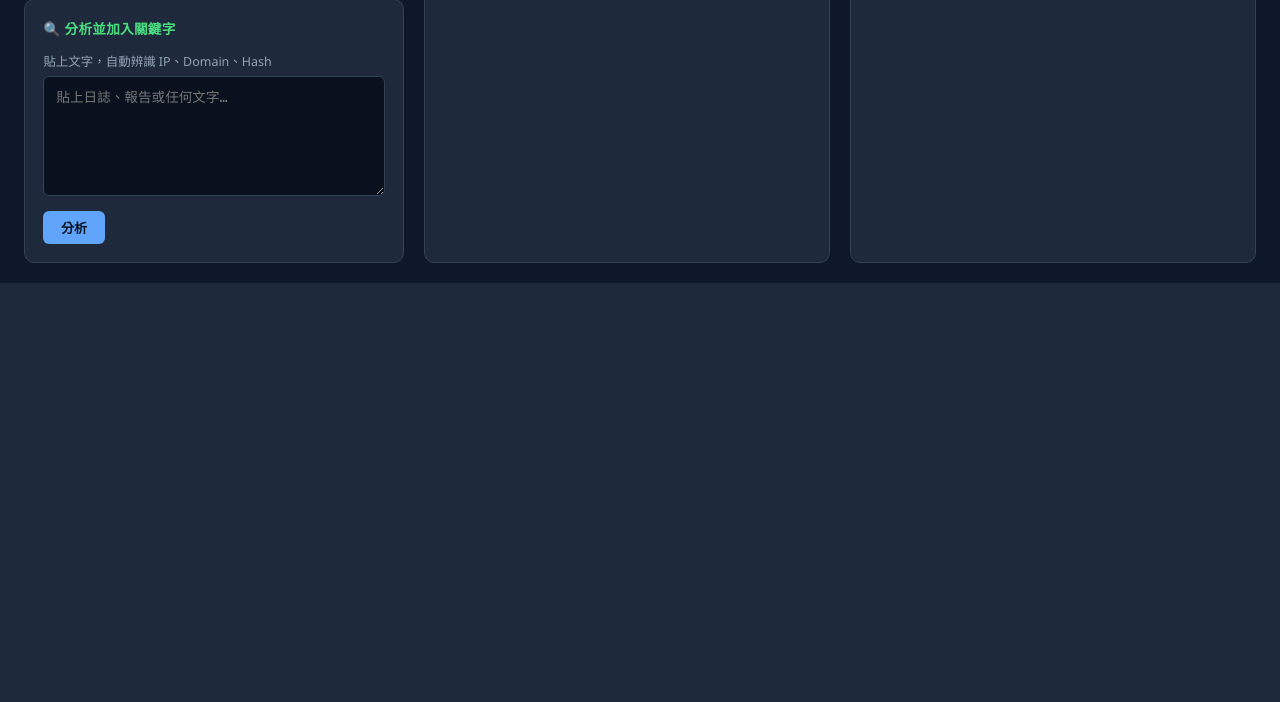
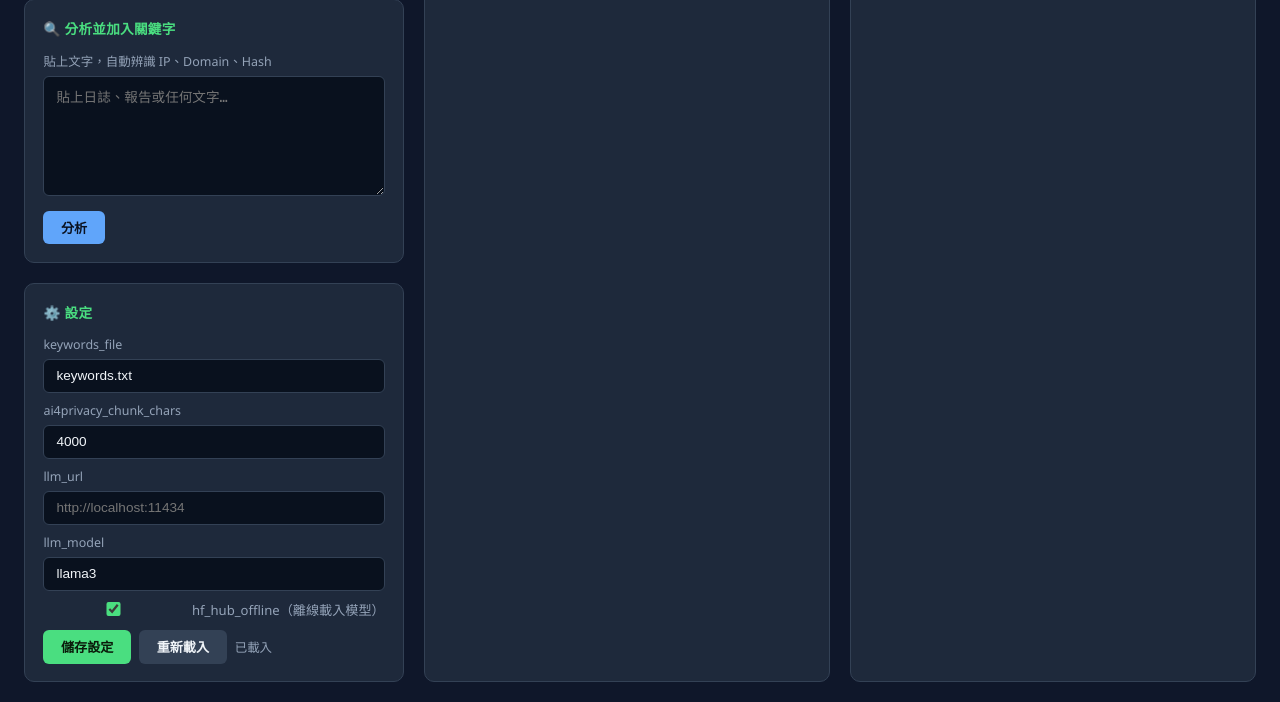
Before and after one commit to jason3e7/kw-filter, a FastAPI app: page / in a window 1280 px wide. Shown: the part 1212-1914 px from the top of the page. Before the commit the page ends 1495 px from the top, so only its background shows below. Run offline with FastAPI, Linux system fonts and the light colour scheme; data that the repository does not hold is empty.

Commit message:
feat: replace env vars with config.json; add /config endpoint and settings UI
- mcp/server/config.json: all settings in one place (keywords_file,
  hf_hub_offline, ai4privacy_chunk_chars, llm_url, llm_model)
- server.py: _load_config() reads config.json on startup, falls back to
  defaults and writes the file if missing; _save_config() persists changes;
  GET /config and PUT /config endpoints; /config added to IP blacklist
- index.html: ⚙️ 設定 card in left column with all fields + save/reload buttons

Co-Authored-By: Claude Sonnet 4.6 <noreply@anthropic.com>

```diff
--- /dev/null
+++ b/mcp/server/config.json
@@ -0,0 +1,7 @@
+{
+  "keywords_file": "keywords.txt",
+  "hf_hub_offline": true,
+  "ai4privacy_chunk_chars": 4000,
+  "llm_url": "",
+  "llm_model": "llama3"
+}
--- a/mcp/server/server.py
+++ b/mcp/server/server.py
@@ -39,24 +39,66 @@ from kw_tools import cmd_replace, cmd_restore  # noqa: E402
 
 # ── Paths ─────────────────────────────────────────────────────────────────────
 
-MCP_DIR       = Path(__file__).parent
-STORAGE       = MCP_DIR / "storage"           # tokenised uploads (visible via list_files)
-RESTORED      = MCP_DIR / "restored"          # restore output (NOT visible via list_files)
-MAPPING_FILE  = STORAGE / "_mapping.json"     # global accumulated mapping
-KEYWORDS_FILE = Path(os.environ.get("KW_KEYWORDS_FILE", MCP_DIR / "keywords.txt"))
+MCP_DIR      = Path(__file__).parent
+STORAGE      = MCP_DIR / "storage"
+RESTORED     = MCP_DIR / "restored"
+MAPPING_FILE = STORAGE / "_mapping.json"
+CONFIG_FILE  = MCP_DIR / "config.json"
 
 STORAGE.mkdir(exist_ok=True)
 RESTORED.mkdir(exist_ok=True)
 
+# ── Config ────────────────────────────────────────────────────────────────────
+
+_CONFIG_DEFAULTS: dict = {
+    "keywords_file":        "keywords.txt",
+    "hf_hub_offline":       True,
+    "ai4privacy_chunk_chars": 4000,
+    "llm_url":              "",
+    "llm_model":            "llama3",
+}
+
+
+def _load_config() -> dict:
+    cfg = dict(_CONFIG_DEFAULTS)
+    if CONFIG_FILE.exists():
+        try:
+            cfg.update(json.loads(CONFIG_FILE.read_text(encoding="utf-8")))
+        except Exception as e:
+            print(f"[kw-filter] config.json load error: {e} — using defaults", flush=True)
+    else:
+        # Write defaults so the user can see and edit the file
+        CONFIG_FILE.write_text(
+            json.dumps(_CONFIG_DEFAULTS, indent=2, ensure_ascii=False) + "\n",
+            encoding="utf-8",
+        )
+        print(f"[kw-filter] config.json not found — created with defaults at {CONFIG_FILE}", flush=True)
+    return cfg
+
+
+def _save_config(cfg: dict) -> None:
+    CONFIG_FILE.write_text(
+        json.dumps(cfg, indent=2, ensure_ascii=False) + "\n", encoding="utf-8"
+    )
+
+
+_CFG = _load_config()
+
+
+def _resolve_path(p: str) -> Path:
+    path = Path(p)
+    return path if path.is_absolute() else MCP_DIR / path
+
+
+KEYWORDS_FILE = _resolve_path(_CFG["keywords_file"])
+
 # ── LLM integration (optional) ────────────────────────────────────────────────
-# Set KW_LLM_URL to enable local LLM keyword extraction.
-# Example (Ollama): KW_LLM_URL=http://localhost:11434  KW_LLM_MODEL=llama3
-LLM_URL   = os.environ.get("KW_LLM_URL", "")
-LLM_MODEL = os.environ.get("KW_LLM_MODEL", "llama3")
+LLM_URL   = _CFG["llm_url"]
+LLM_MODEL = _CFG["llm_model"]
 
 # ── ai4privacy (optional) ─────────────────────────────────────────────────────
-# Must be set before importing ai4privacy so the model is loaded from local cache.
-os.environ.setdefault("HF_HUB_OFFLINE", "1")
+if _CFG["hf_hub_offline"]:
+    os.environ["HF_HUB_OFFLINE"] = "1"
 _ai4privacy_protect = None
 try:
     from ai4privacy import protect as _ai4privacy_protect  # type: ignore
@@ -106,8 +148,8 @@ def _analyze_with_llm(content: str) -> list[str]:
     return []
 
 
-# ai4privacy model max is 1536 tokens; ~4 chars/token → 4000 chars is a safe chunk size
-_AI4PRIVACY_CHUNK_CHARS = int(os.environ.get("KW_AI4PRIVACY_CHUNK_CHARS", 4000))
+# ai4privacy model max is 1536 tokens; ~4 chars/token → default 4000 chars per chunk
+_AI4PRIVACY_CHUNK_CHARS: int = int(_CFG["ai4privacy_chunk_chars"])
 
 
 def _split_text_chunks(text: str, max_chars: int) -> list[str]:
@@ -222,7 +264,7 @@ def _analyze_content(content: str) -> list[dict]:
 # ── IP blacklist ──────────────────────────────────────────────────────────────
 # mcp/ip_blacklist.txt — one IP per line; lines starting with # are comments
 IP_BLACKLIST_FILE = MCP_DIR / "ip_blacklist.txt"
-_RESTRICTED = ("/docs", "/openapi.json", "/redoc", "/keywords", "/restored")
+_RESTRICTED = ("/docs", "/openapi.json", "/redoc", "/keywords", "/restored", "/config")
 
 
 def _load_blacklist() -> set[str]:
@@ -474,6 +516,31 @@ def put_keywords(body: TextBody):
     return {"keywords_count": len(lines)}
 
 
+# ── Config management ────────────────────────────────────────────────────────
+
+@app.get("/config", summary="Get current config.json")
+def get_config():
+    return _CFG
+
+
+class ConfigBody(BaseModel):
+    keywords_file:          str  = "keywords.txt"
+    hf_hub_offline:         bool = True
+    ai4privacy_chunk_chars: int  = 4000
+    llm_url:                str  = ""
+    llm_model:              str  = "llama3"
+
+
+@app.put("/config", summary="Update config.json (restart required for some settings)")
+def put_config(body: ConfigBody):
+    new_cfg = body.model_dump()
+    _save_config(new_cfg)
+    _CFG.update(new_cfg)
+    return {"saved": True, "config": new_cfg,
+            "note": "keywords_file, llm_url, llm_model take effect immediately; "
+                    "hf_hub_offline and ai4privacy_chunk_chars require restart"}
+
+
 # ── Content analysis ──────────────────────────────────────────────────────────
 
 class AnalyzeBody(BaseModel):
--- a/mcp/server/templates/index.html
+++ b/mcp/server/templates/index.html
@@ -302,6 +302,37 @@ hr { border: none; border-top: 1px solid var(--border); margin: 0.9rem 0; }
       <div class="row-btns">
         <button class="btn btn-blue" onclick="doAnalyze()">分析</button>
         <span id="analyze-stat" style="color:var(--muted);font-size:0.78rem;"></span>
+      </div>
+    </div>
+
+    <div class="card">
+      <div class="card-title">⚙️ 設定</div>
+      <div class="field-row" style="flex-direction:column;gap:0.55rem;">
+        <div>
+          <label class="field">keywords_file</label>
+          <input type="text" id="cfg-keywords-file" placeholder="keywords.txt">
+        </div>
+        <div>
+          <label class="field">ai4privacy_chunk_chars</label>
+          <input type="text" id="cfg-chunk-chars" placeholder="4000">
+        </div>
+        <div>
+          <label class="field">llm_url</label>
+          <input type="text" id="cfg-llm-url" placeholder="http://localhost:11434">
+        </div>
+        <div>
+          <label class="field">llm_model</label>
+          <input type="text" id="cfg-llm-model" placeholder="llama3">
+        </div>
+        <label style="display:flex;align-items:center;gap:0.5rem;cursor:pointer;font-size:0.82rem;color:var(--muted);">
+          <input type="checkbox" id="cfg-hf-offline" style="accent-color:var(--accent);width:14px;height:14px;">
+          hf_hub_offline（離線載入模型）
+        </label>
+      </div>
+      <div class="row-btns">
+        <button class="btn btn-primary" onclick="saveCfg()">儲存設定</button>
+        <button class="btn btn-muted" onclick="loadCfg()">重新載入</button>
+        <span id="cfg-stat" style="color:var(--muted);font-size:0.78rem;"></span>
       </div>
     </div>
 
@@ -773,11 +804,51 @@ async function submitAnalyze() {
   if (pending) await _doUpload(pending);
 }
 
+// ── Config ───────────────────────────────────────────────────────────────────
+async function loadCfg() {
+  const stat = document.getElementById('cfg-stat');
+  stat.innerHTML = '<span class="spinner"></span>';
+  try {
+    const d = await fetch('/config').then(r => r.json());
+    document.getElementById('cfg-keywords-file').value  = d.keywords_file  ?? '';
+    document.getElementById('cfg-chunk-chars').value    = d.ai4privacy_chunk_chars ?? 4000;
+    document.getElementById('cfg-llm-url').value        = d.llm_url         ?? '';
+    document.getElementById('cfg-llm-model').value      = d.llm_model       ?? 'llama3';
+    document.getElementById('cfg-hf-offline').checked   = !!d.hf_hub_offline;
+    stat.textContent = '已載入';
+  } catch { stat.textContent = '載入失敗'; }
+}
+
+async function saveCfg() {
+  const stat = document.getElementById('cfg-stat');
+  const body = {
+    keywords_file:          document.getElementById('cfg-keywords-file').value.trim() || 'keywords.txt',
+    ai4privacy_chunk_chars: parseInt(document.getElementById('cfg-chunk-chars').value) || 4000,
+    llm_url:                document.getElementById('cfg-llm-url').value.trim(),
+    llm_model:              document.getElementById('cfg-llm-model').value.trim() || 'llama3',
+    hf_hub_offline:         document.getElementById('cfg-hf-offline').checked,
+  };
+  stat.innerHTML = '<span class="spinner"></span>';
+  const r = await fetch('/config', {
+    method: 'PUT',
+    headers: { 'Content-Type': 'application/json' },
+    body: JSON.stringify(body),
+  });
+  if (r.ok) {
+    toast('設定已儲存');
+    stat.textContent = '已儲存';
+  } else {
+    toast('儲存失敗 ' + r.status, false);
+    stat.textContent = '失敗';
+  }
+}
+
 // ── Init ──────────────────────────────────────────────────────────────────────
 checkServer();
 loadFiles();
 loadRestored();
 loadKw();
+loadCfg();
 </script>
 </body>
 </html>
```
